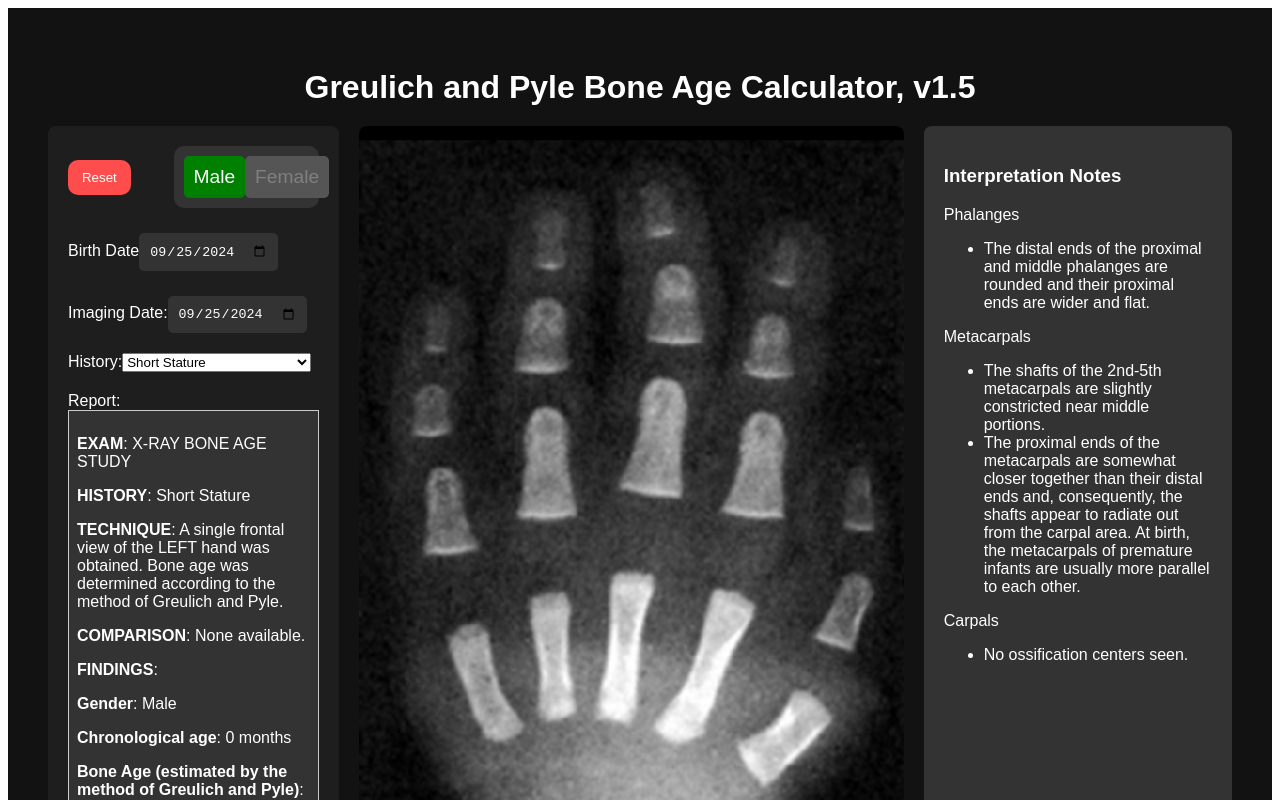
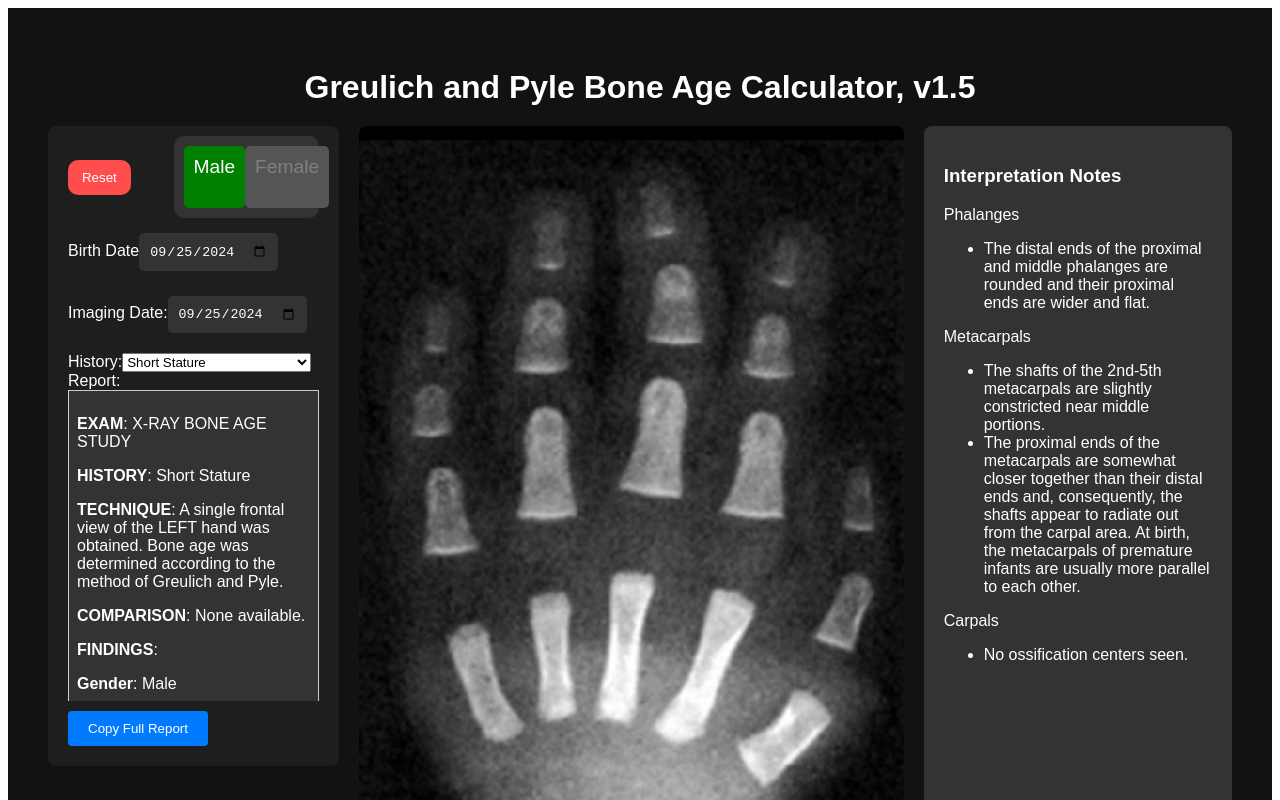
Before and after one commit to dfnr2/bone-age-app, a Vue app: page / in a window 1280 px wide. Shown: the top 800 px of the page. Built offline with nearby package versions, Linux system fonts and the light colour scheme.

Commit message:
Make the report scrollable and limit its size

```diff
--- a/src/App.vue
+++ b/src/App.vue
@@ -131,10 +131,14 @@ h1 {
   display: flex;
   flex-wrap: nowrap;
   gap: 20px;
+  height: 80vh; /* Example height: adjust as needed */
 }
 
-.clinical-panel-container {
+.clinical-panel-container,
+.image-display-container {
   flex: 1 1 25%;
+  display: flex;
+  flex-direction: column;
 }
 
 .image-display-container {
--- a/src/components/ClinicalPanel.vue
+++ b/src/components/ClinicalPanel.vue
@@ -66,7 +66,9 @@
         class="report-textbox"
         aria-readonly="true"
       ></div>
-      <!-- Copy to Clipboard Button -->
+    </div>
+    <!-- Copy to Clipboard Button -->
+    <div class="copy-button-container">
       <button class="copy-button" @click="copyReportToClipboard" aria-label="Copy full bone age report to clipboard">
         {{ copyButtonText }}
       </button>
@@ -316,11 +318,13 @@ _End of report_
 
 <style scoped>
 .clinical-panel {
+  display: flex;
+  flex-direction: column;
+  height: 100%; /* Ensure it fills the parent container's height */
   background-color: #1e1e1e;
   padding: 20px;
   color: white;
   border-radius: 8px;
-  width: 100%; /* Ensure it takes full width */
   box-sizing: border-box;
 }
 
@@ -390,7 +394,8 @@ input {
 }
 
 .report-section {
-  margin-top: 20px;
+  flex: 1; /* Allows the report section to grow and fill available space */
+  overflow-y: auto; /* Adds a vertical scrollbar when content exceeds the container's height */
 }
 
 .report-textbox {
@@ -401,6 +406,11 @@ input {
   background-color: #333333;
   color: white;
   font-family: inherit;
+}
+
+.copy-button-container {
+  /* Optional: Add padding or background if needed */
+  padding-top: 0px;
 }
 
 .copy-button {
```
